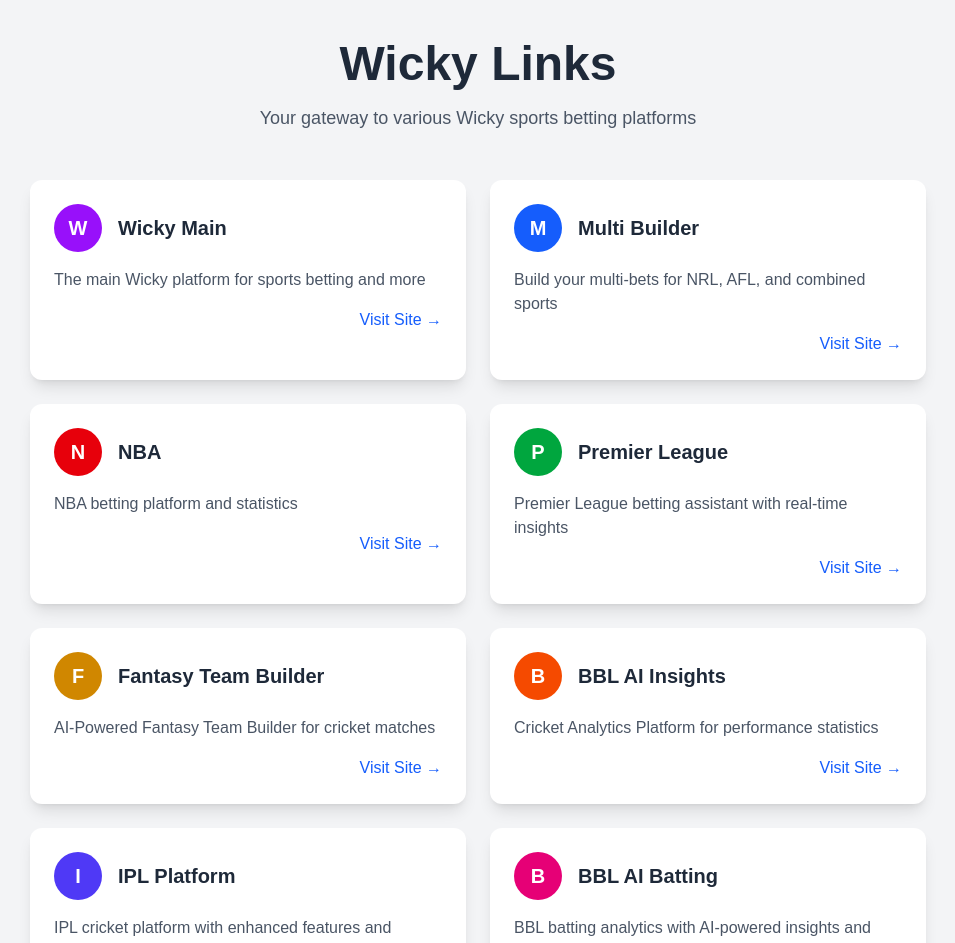
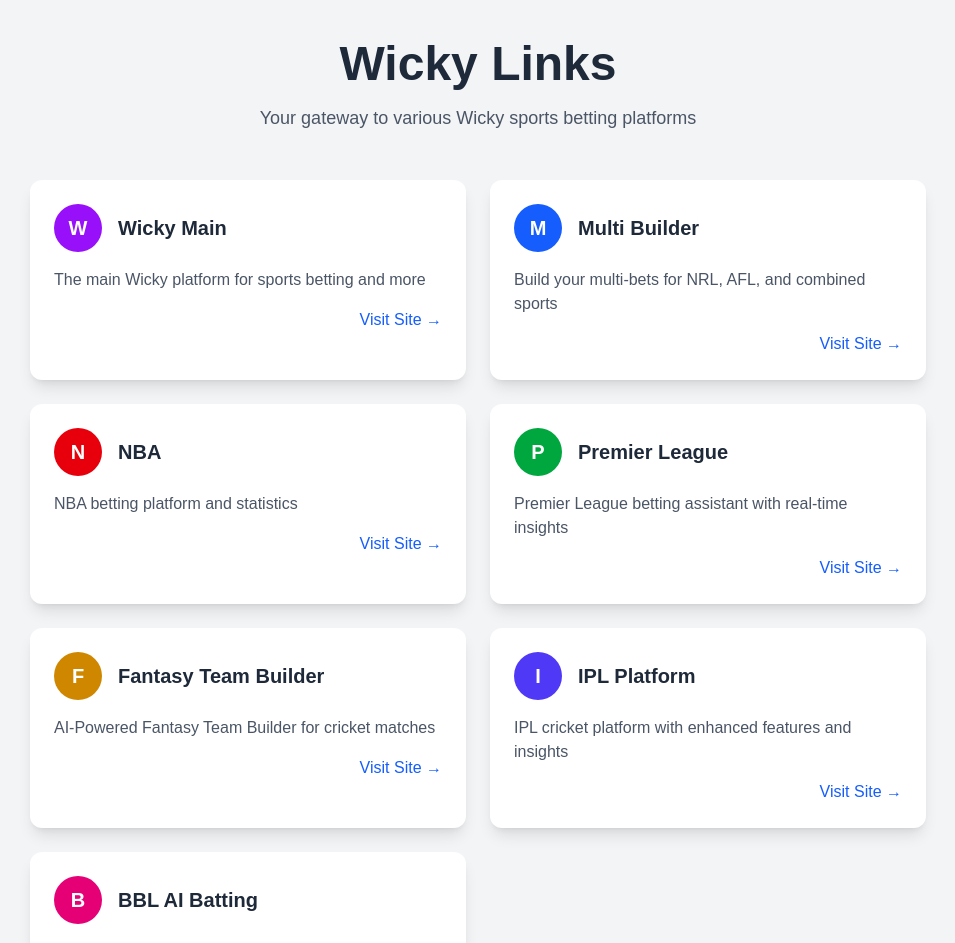
Before and after one commit to wickyaf123/wicky_links, a Next.js app: page / in a window 1280 px wide. Shown: the top 943 px of the page, without its empty margins (162-1117 px from the left). Built offline with nearby package versions, Linux system fonts and the light colour scheme.

Commit message:
Remove BBL AI Insights link from homepage

```diff
--- a/src/app/page.tsx
+++ b/src/app/page.tsx
@@ -29,12 +29,6 @@
       url: "https://ipl-fantsay1004-git-main-mayurs-projects-b6048be7.vercel.app/",
       description: "AI-Powered Fantasy Team Builder for cricket matches",
       color: "bg-yellow-600",
-    },
-    {
-      name: "BBL AI Insights",
-      url: "https://bbl-ai-insights-i-hawk-git-main-mayurs-projects-b6048be7.vercel.app/",
-      description: "Cricket Analytics Platform for performance statistics",
-      color: "bg-orange-600",
     },
     {
       name: "IPL Platform",
```
